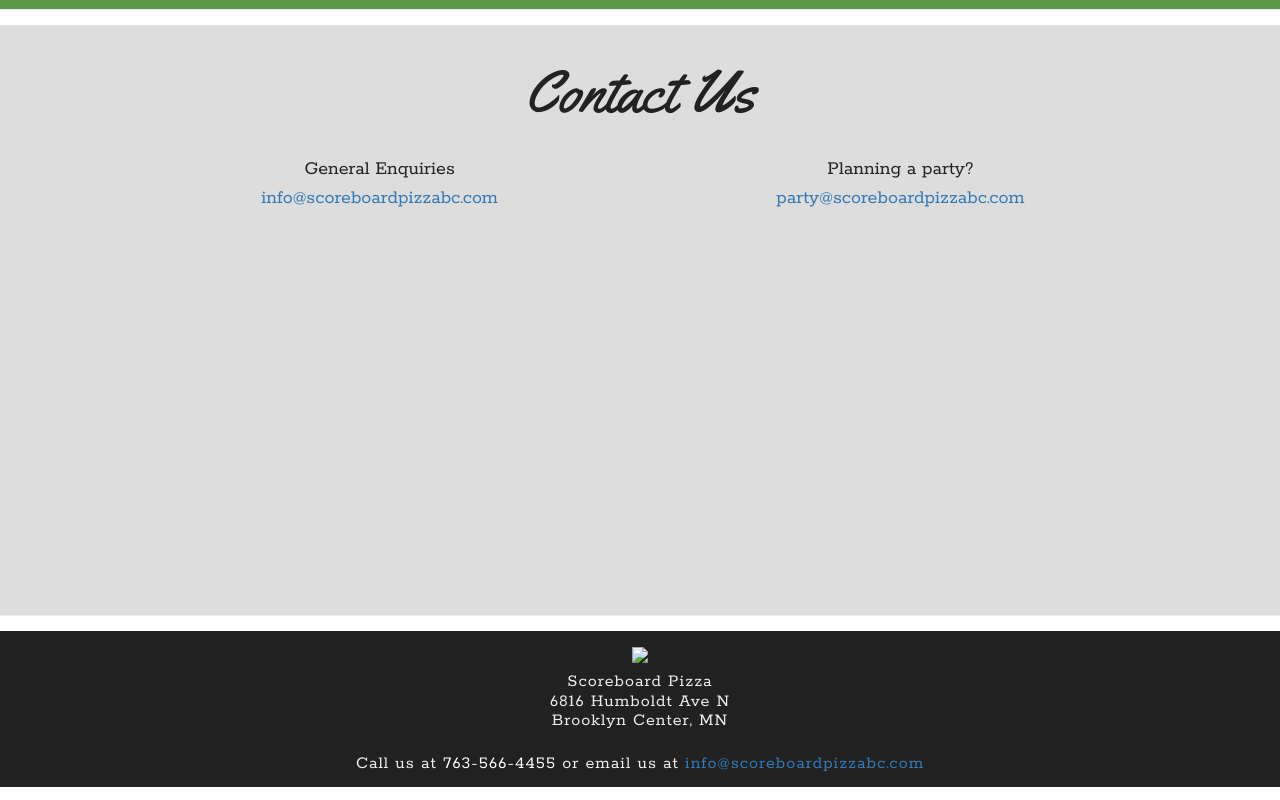
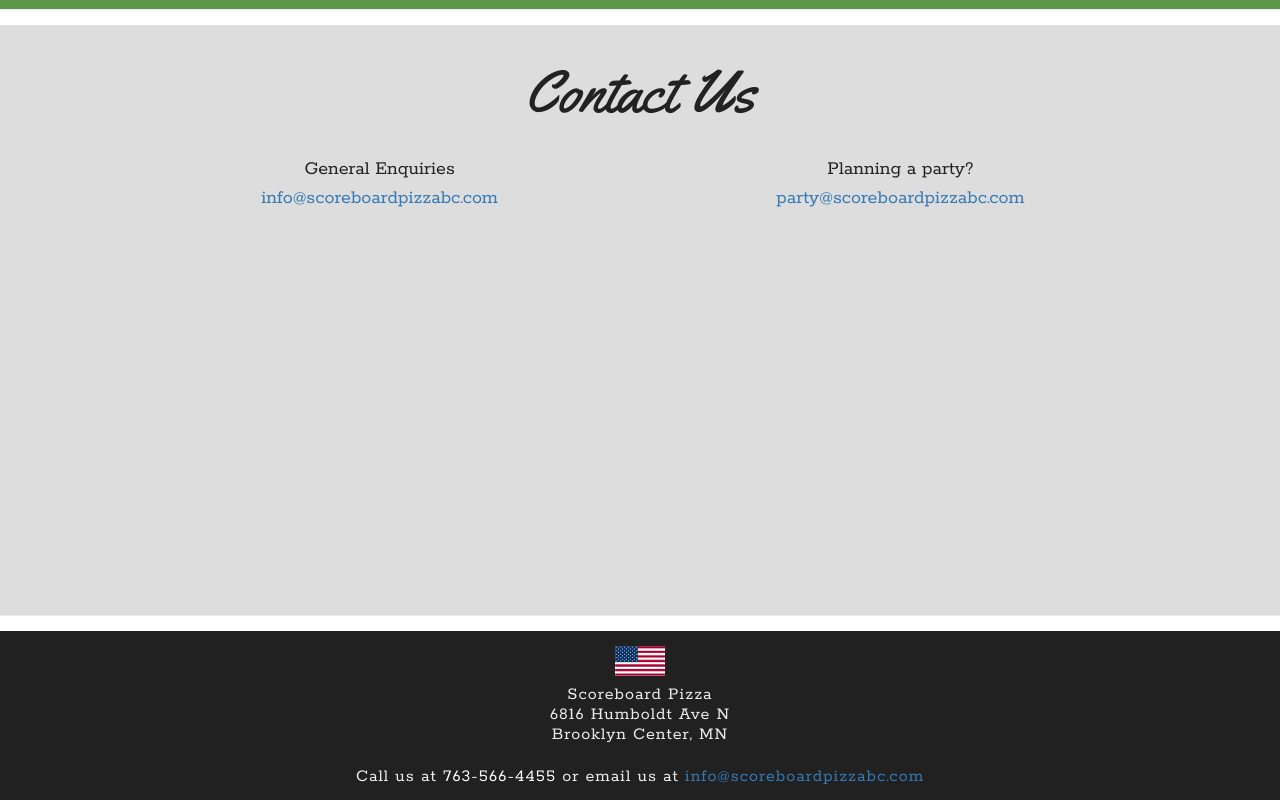
Before and after one commit to n8rzz/scoreboardpizzabc, a website: page dev/index.html in a window 1280 px wide. Shown: the part 2493-3293 px from the top of the page. Drawn offline with nearby package versions, Linux system fonts and the light colour scheme; files that its build step writes are made by us from their sources.

Commit message:
american-flag source change

```diff
--- a/dev/index.html
+++ b/dev/index.html
@@ -244,7 +244,7 @@
 <footer class="container-fluid primary-footer text-center">
 	<div class="row">
 		<div class="col-md-12">
-			<img src="images/stock/stock-american-flag-sm.jpg" />
+			<img src="images/stock-american-flag-sm.jpg" />
 			<address>
 				Scoreboard Pizza<br />
 				6816 Humboldt Ave N<br />
```
